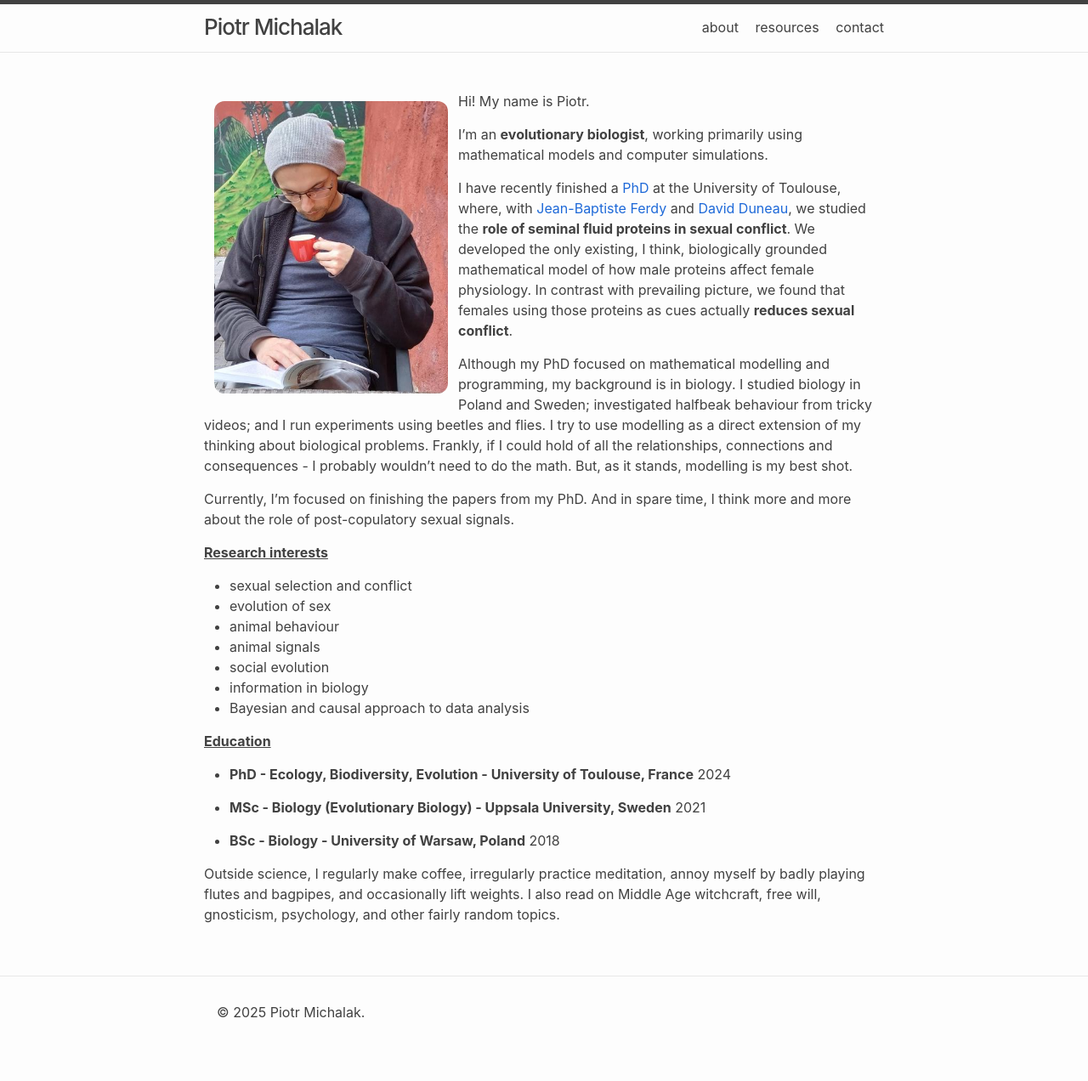
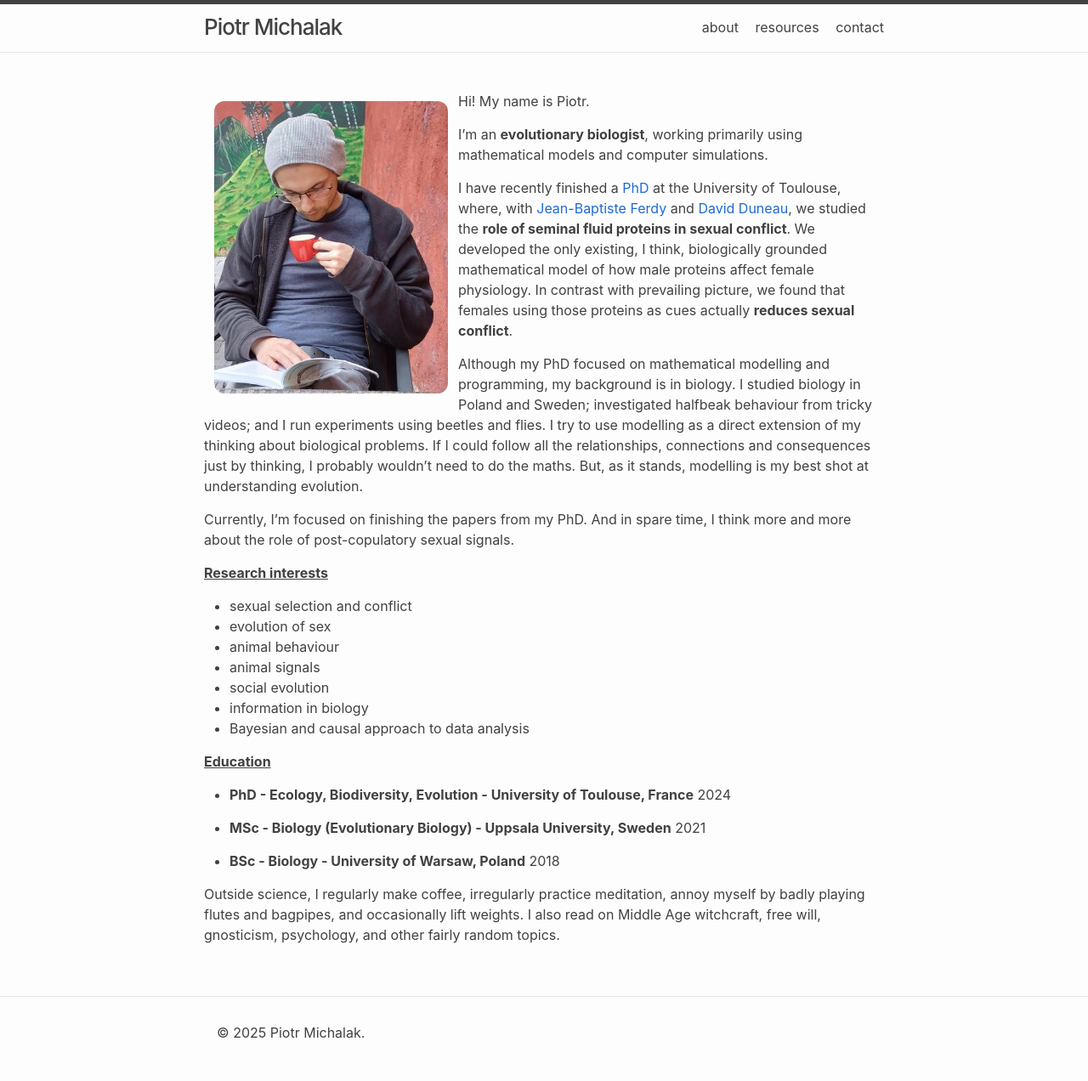
Before and after one commit to ptrmchlk/ptrmchlk.github.io, a Jekyll site: the page built from about.md, in a window 1280 px wide. Shown: the whole page at 85% size. Built offline with Jekyll 4.4.1, drawn with Linux system fonts in a browser that asks for light colours; before the commit the page ends 1248 px from its top, so only the background shows below that.

Commit message:
hold of -> follow

```diff
--- a/about.md
+++ b/about.md
@@ -13,7 +13,7 @@ I'm an **evolutionary biologist**, working primarily using mathematical models a
 
 I have recently finished a [PhD](https://hal.science/tel-05023183/) at the University of Toulouse, where, with [Jean-Baptiste Ferdy](https://crbe.cnrs.fr/annuaire/ferdy/) and [David Duneau](https://scholar.google.fr/citations?user=VhsB4z0AAAAJ&hl), we studied the **role of seminal fluid proteins in sexual conflict**. We developed the only existing, I think, biologically grounded mathematical model of how male proteins affect female physiology. In contrast with prevailing picture, we found that females using those proteins as cues actually **reduces sexual conflict**.
 
-Although my PhD focused on mathematical modelling and programming, my background is in biology. I studied biology in Poland and Sweden; investigated halfbeak behaviour from tricky videos; and I run experiments using beetles and flies. I try to use modelling as a direct extension of my thinking about biological problems. Frankly, if I could hold of all the relationships, connections and consequences - I probably wouldn't need to do the math. But, as it stands, modelling is my best shot.
+Although my PhD focused on mathematical modelling and programming, my background is in biology. I studied biology in Poland and Sweden; investigated halfbeak behaviour from tricky videos; and I run experiments using beetles and flies. I try to use modelling as a direct extension of my thinking about biological problems. If I could follow all the relationships, connections and consequences just by thinking, I probably wouldn't need to do the maths. But, as it stands, modelling is my best shot at understanding evolution.
 
 Currently, I'm focused on finishing the papers from my PhD. And in spare time, I think more and more about the role of post-copulatory sexual signals.
 
```
